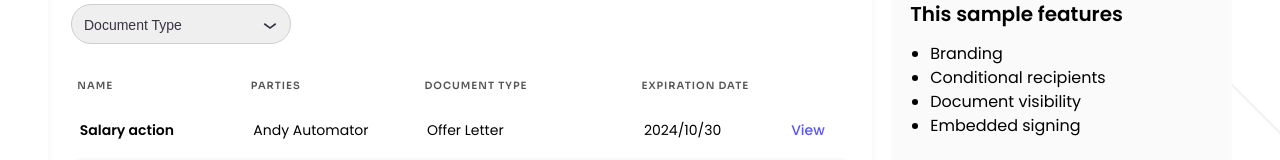
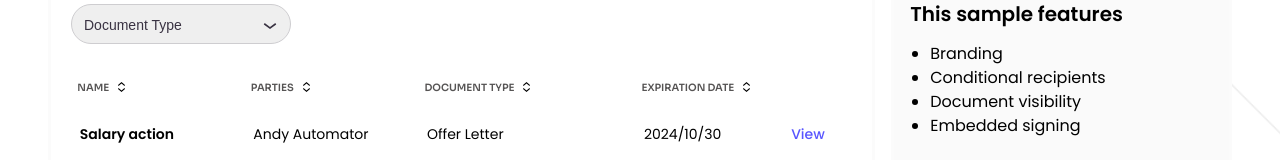
Before and after one commit to docusign/sample-app-navigator-node, a React (Create React App) app in the folder client/: page /agreements in a window 1280 px wide. Shown: the part 285-445 px from the top of the page. Built offline with nearby package versions, Linux system fonts and the light colour scheme; the HTML template or start-up script is replaced by a standard one.

Commit message:
added table sorting

```diff
--- /dev/null
+++ b/client/src/components/SVGIcons/SortingDownIcon.tsx
@@ -0,0 +1,17 @@
+// import React from 'react';
+// import './styles.css';
+
+const SortingDownIcon = ({ color = "#000000", size = 24 }) => {
+  return (
+    <svg width={size} height={size} viewBox="0 0 6 10" fill="none">
+      <path
+        fillRule="evenodd"
+        clipRule="evenodd"
+        d="M0 6.92435L0.536676 6L3.5 8.60404L6.46332 6L7 6.92435L3.5 10L0 6.92435Z"
+        fill={color}
+      />
+    </svg>
+  );
+};
+
+export default SortingDownIcon;
--- /dev/null
+++ b/client/src/components/SVGIcons/SortingIcon.tsx
@@ -0,0 +1,23 @@
+// import React from 'react';
+// import './styles.css';
+
+const SortingIcon = ({ color = "#000000", size = 24 }) => {
+  return (
+    <svg width={size} height={size} viewBox="0 0 6 12" fill="none">
+      <path
+        fillRule="evenodd"
+        clipRule="evenodd"
+        d="M7 3.07565L6.46332 4L3.5 1.39596L0.536676 4L4.13985e-07 3.07565L3.5 -5.60272e-07L7 3.07565Z"
+        fill={color}
+      />
+      <path
+        fillRule="evenodd"
+        clipRule="evenodd"
+        d="M0 6.92435L0.536676 6L3.5 8.60404L6.46332 6L7 6.92435L3.5 10L0 6.92435Z"
+        fill={color}
+      />
+    </svg>
+  );
+};
+
+export default SortingIcon;
--- /dev/null
+++ b/client/src/components/SVGIcons/SortingUpIcon.tsx
@@ -0,0 +1,17 @@
+// import React from 'react';
+// import './styles.css';
+
+const SortingUpIcon = ({ color = "#000000", size = 24 }) => {
+  return (
+    <svg width={size} height={size} viewBox="0 0 6 10" fill="none">
+      <path
+        fillRule="evenodd"
+        clipRule="evenodd"
+        d="M7 3.07565L6.46332 4L3.5 1.39596L0.536676 4L4.13985e-07 3.07565L3.5 -5.60272e-07L7 3.07565Z"
+        fill={color}
+      />
+    </svg>
+  );
+};
+
+export default SortingUpIcon;
--- a/client/src/pages/agreements/agreementsTable/index.tsx
+++ b/client/src/pages/agreements/agreementsTable/index.tsx
@@ -1,13 +1,22 @@
 import React, { useState } from "react";
-import { useNavigate } from 'react-router-dom';
+import SortingIcon from "../../../components/SVGIcons/SortingIcon";
+import SortingUpIcon from "../../../components/SVGIcons/SortingUpIcon";
+import SortingDownIcon from "../../../components/SVGIcons/SortingDownIcon";
+import { useNavigate } from "react-router-dom";
 import moment from "moment";
 import { AgreementDocument } from "../../../types";
-import { getColumns } from "../helper";
+import { getColumns, getNestedValue } from "../helper";
 import "./styles.css";
 import PaginationTable from "./pagination";
 import { useTranslation } from "react-i18next";
 import { translationKeys } from "../../../lang/translationKeys";
 import TableFilters from "./filters";
+
+type TSortTable = "ASC" | "DESC";
+interface SortConfig {
+  key: string;
+  direction: TSortTable;
+}
 
 type AgreementsTableProps = {
   data: AgreementDocument[];
@@ -20,6 +29,10 @@ const AgreementsTable: React.FC<AgreementsTableProps> = ({ data }) => {
   const [pageSize, setPageSize] = useState(10);
   const [pageNumber, setPageNumber] = useState(1);
   const [searchText, setSearchText] = useState("");
+  const [sortConfig, setSortConfig] = useState<SortConfig>({
+    key: "",
+    direction: "ASC",
+  });
   const [filteredData, setFilteredData] = useState(data);
   const startIndex = (pageNumber - 1) * pageSize;
   const endIndex = startIndex + pageSize;
@@ -29,6 +42,39 @@ const AgreementsTable: React.FC<AgreementsTableProps> = ({ data }) => {
   const [expirationDate, setExpirationDate] = useState<string | undefined>(
     undefined
   );
+
+  const handleSort = (key: string) => {
+    let direction: TSortTable = "ASC";
+    if (sortConfig.key === key && sortConfig.direction === "ASC") {
+      direction = "DESC";
+    }
+    setSortConfig({ key, direction });
+  };
+
+  const sortedData = [...filteredData].sort((a, b) => {
+    if (!sortConfig.key) return 0;
+
+    const aValue = getNestedValue(a, sortConfig.key);
+    const bValue = getNestedValue(b, sortConfig.key);
+
+    if (aValue < bValue) {
+      return sortConfig.direction === "ASC" ? -1 : 1;
+    }
+    if (aValue > bValue) {
+      return sortConfig.direction === "ASC" ? 1 : -1;
+    }
+    return 0;
+  });
+  const renderSortIcon = (key: string) => {
+    if (sortConfig.key !== key) {
+      return <SortingIcon />;
+    }
+    return sortConfig.direction === "ASC" ? (
+      <SortingUpIcon />
+    ) : (
+      <SortingDownIcon />
+    );
+  };
 
   const handleSearch = (event: React.ChangeEvent<HTMLInputElement>) => {
     const value = event.target.value;
@@ -100,14 +146,21 @@ const AgreementsTable: React.FC<AgreementsTableProps> = ({ data }) => {
               <thead>
                 <tr>
                   {columns.map((col, index) => (
-                    <th scope="col" key={index}>
-                      {col.title.toUpperCase()}
+                    <th scope="col" key={col.dataIndex}>
+                      <div
+                        className="table-th-container"
+                        onClick={() => handleSort(col.key)}
+                      >
+                        {col.title.toUpperCase()}
+                        {index !== columns.length - 1 &&
+                          renderSortIcon(col.dataIndex ?? col.key)}
+                      </div>
                     </th>
                   ))}
                 </tr>
               </thead>
               <tbody>
-                {filteredData.slice(startIndex, endIndex).map((item) => (
+                {sortedData.slice(startIndex, endIndex).map((item) => (
                   <tr key={item.id}>
                     {columns.map((col, index) => (
                       <td key={index} data-label={col.title}>
--- a/client/src/pages/agreements/agreementsTable/styles.css
+++ b/client/src/pages/agreements/agreementsTable/styles.css
@@ -11,6 +11,21 @@
     table-layout: fixed;
     border-collapse: separate;
     border-spacing: 0;
+  }
+
+  .table-th-container {
+    display: flex;
+    flex-wrap: wrap;
+    flex-direction: row;
+    align-content: center;
+    align-items: center;
+    justify-content: start;
+    cursor: pointer;
+
+    svg {
+      padding: 6px 2px 6px 2px;
+      align-items: center;
+    }
   }
 
   table th:nth-child(1) {
@@ -43,10 +58,10 @@
     border-bottom-right-radius: 10px;
   }
 
-  table caption {
+  /* table caption {
     font-size: 1.5em;
     margin: 0.5em 0 0.75em;
-  }
+  } */
 
   table tr {
     background-color: #ffffff;
@@ -82,8 +97,8 @@
   }
 
   table th {
-    font-size: 0.85em;
-    letter-spacing: 0.1em;
+    /* font-size: 0.85em; */
+    /* letter-spacing: 0.1em; */
     text-transform: uppercase;
   }
 
@@ -152,7 +167,6 @@
     font-weight: 700;
     font-size: 24px;
     line-height: 24px;
-    font-family: "Sora", bold !important;
   }
 
   p {
--- a/client/src/pages/agreements/helper.tsx
+++ b/client/src/pages/agreements/helper.tsx
@@ -21,7 +21,7 @@ export const getColumns = (
     dataIndex: "parties",
     key: "parties",
     render: (_: any, record: AgreementDocument) =>
-      record.data.parties?.map((party: any) => party.name).join(", ") || "-",
+      record.data.parties?.map((party: any) => party.name).join(", ") ?? "-",
   },
   {
     title: "Document Type",
@@ -29,7 +29,7 @@ export const getColumns = (
     key: "agreementType",
     render: (_: any, record: AgreementDocument) => {
       const agreementType = record.data.agreementType as DocumentTypeModel;
-      return documentTypeMapping[agreementType] || "-";
+      return documentTypeMapping[agreementType] ?? "-";
     },
   },
   {
@@ -53,3 +53,24 @@ export const getColumns = (
     ),
   },
 ];
+
+export const getNestedValue = (obj: AgreementDocument, path: string) => {
+  switch (path) {
+    case "name":
+      return obj.data.name;
+    case "parties":
+      return (
+        obj.data.parties?.map((party: any) => party.name).join(", ") ?? "-"
+      );
+    case "agreementType":
+      return (
+        documentTypeMapping[obj.data.agreementType as DocumentTypeModel] ?? "-"
+      );
+    case "expirationDate":
+      return obj.data.expirationDate
+        ? new Date(obj.data.expirationDate)
+        : new Date();
+    default:
+      return "";
+  }
+};
```
Also changed, not shown: 1 other file (tests, documents, lock files or other folders).
